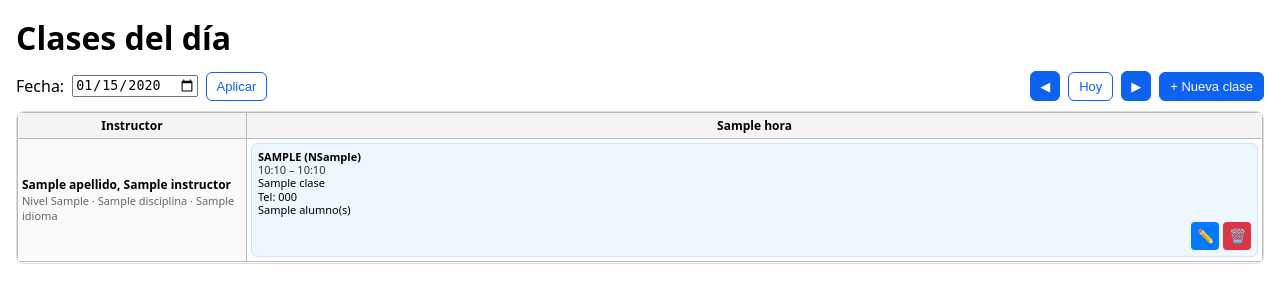
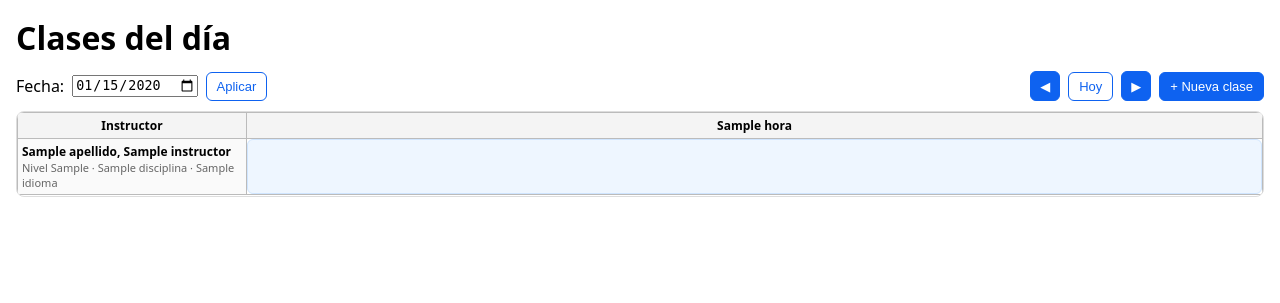
Before and after one commit to miguewiller-commits/plataforma-escuela-nieve, a Django app: template backend/clases/templates/clases/clases_del_dia.html in a window 1280 px wide. Shown: the top 303 px of the page. Run offline with Django 5.2, Linux system fonts and the light colour scheme; the template is opened without the code that fills it: most values are stand-ins (such as "Sample title", 1, 10 or a date in 2020).

Commit message:
clases solo tienen informacion primer bloque y luego siguen con el color respectivo al nivel en boleteria y director

```diff
--- a/backend/clases/templates/clases/clases_del_dia.html
+++ b/backend/clases/templates/clases/clases_del_dia.html
@@ -10,44 +10,158 @@
     /* Toolbar */
     .toolbar { display:flex; gap:8px; align-items:center; margin-bottom:10px; flex-wrap:wrap; }
     .toolbar .spacer { flex:1; }
-    .btn { border:1px solid #0e62f0; background:#0e62f0; color:#fff; padding:6px 10px; border-radius:6px; font-size:13px; text-decoration:none; cursor:pointer; }
+    .btn {
+      border:1px solid #0e62f0;
+      background:#0e62f0;
+      color:#fff;
+      padding:6px 10px;
+      border-radius:6px;
+      font-size:13px;
+      text-decoration:none;
+      cursor:pointer;
+    }
     .btn.secondary { background:#fff; color:#0e62f0; }
-    .btn.icon { width:30px; height:30px; display:inline-flex; align-items:center; justify-content:center; padding:0; }
+    .btn.icon {
+      width:30px;
+      height:30px;
+      display:inline-flex;
+      align-items:center;
+      justify-content:center;
+      padding:0;
+    }
     .btn:hover { filter:brightness(0.95); }
 
     /* Tabla */
     table { border-collapse:collapse; width:100%; font-size:12px; }
     th, td { border:1px solid #bbb; text-align:center; padding:4px; }
     th { background:#f4f4f4; position:sticky; top:0; }
-    .inst-col { width:220px; text-align:left; background:#fafafa; }
+    .inst-col { width:220px; text-align:left; background:#fafafa; padding: 4px;  }
     .inst-nombre { font-weight:600; display:flex; align-items:center; gap:6px; }
     .inst-meta { font-size:11px; color:#666; }
     .badge { padding:2px 8px; border-radius:999px; font-size:12px; }
     .badge-ok { background:#e7f7ef; color:#0d7a49; border:1px solid #bde7d1; }
+    td {
+      position: relative;
+      padding: 0;        /* elimina padding para que el bloque plano toque los bordes */
+}
 
-    .clase-box { text-align:left; background:#eef6ff; border:1px solid #cfe5ff; padding:6px; border-radius:6px; font-size:11px; line-height:1.2; }
+    /* Caja de clase (primer bloque) */
+    .clase-box {
+      text-align:left;
+      background:#eef6ff;
+      border:1px solid #cfe5ff;
+      padding:6px;
+      border-radius:6px;
+      font-size:11px;
+      line-height:1.2;
+      min-height:48px;
+    }
     .disc { font-weight:600; }
     .hora-rango { font-size:11px; color:#333; }
     .empty { color:#bbb; }
 
-    .botonera-clase { margin-top:6px; display:flex; gap:4px; justify-content:flex-end; }
-    .btn-icon-edit { background:#007bff; color:#fff; border:none; border-radius:4px; width:28px; height:28px; font-size:14px; cursor:pointer; }
-    .btn-icon-delete { background:#dc3545; color:#fff; border:none; border-radius:4px; width:28px; height:28px; font-size:14px; cursor:pointer; }
+    .botonera-clase {
+      margin-top:6px;
+      display:flex;
+      gap:4px;
+      justify-content:flex-end;
+    }
+    .btn-icon-edit,
+    .btn-icon-delete {
+      border:none;
+      border-radius:4px;
+      width:28px;
+      height:28px;
+      font-size:14px;
+      cursor:pointer;
+      display:flex;
+      align-items:center;
+      justify-content:center;
+    }
+    .btn-icon-edit  { background:#007bff; color:#fff; }
+    .btn-icon-delete{ background:#dc3545; color:#fff; }
 
     .tabla-wrapper { overflow:auto; border:1px solid #ddd; border-radius:8px; padding-bottom:1px; }
 
+    /* Niveles (colores) */
+    .nivel-1 { background:#d6fcdf; }
+    .nivel-2 { background:#cdcefc; }
+    .nivel-3 { background:#fccfcf; }
+
+    /* Bloques planos (continuación de la clase) */
+/* Bloques planos (continuación de la clase: llenan toda la celda) */
+    .clase-box.plano {
+      position: absolute;
+      inset: 0;            /* = top:0; right:0; bottom:0; left:0 */
+      margin: 0;
+      padding: 0;
+      border-radius: 1;
+      border-width: 1;     /* sin borde, solo color de fondo */
+      box-sizing: border-box;
+    }
+
+
+
     /* Modales */
-    .modal-backdrop { position:fixed; inset:0; background:rgba(0,0,0,0.4); display:none; align-items:center; justify-content:center; z-index:9999; }
-    .modal { background:#fff; border-radius:8px; min-width:280px; max-width:380px; padding:16px; box-shadow:0 20px 50px rgba(0,0,0,0.45); font-size:13px; }
+    .modal-backdrop {
+      position:fixed;
+      inset:0;
+      background:rgba(0,0,0,0.4);
+      display:none;
+      align-items:center;
+      justify-content:center;
+      z-index:9999;
+    }
+    .modal {
+      background:#fff;
+      border-radius:8px;
+      min-width:280px;
+      max-width:380px;
+      padding:16px;
+      box-shadow:0 20px 50px rgba(0,0,0,0.45);
+      font-size:13px;
+    }
     .modal h2 { margin:0 0 8px 0; font-size:14px; font-weight:600; }
     .modal label { display:block; font-weight:600; font-size:12px; margin-top:8px; }
-    .modal input, .modal select { width:100%; padding:6px; font-size:13px; margin-top:2px; box-sizing:border-box; }
+    .modal input, .modal select {
+      width:100%;
+      padding:6px;
+      font-size:13px;
+      margin-top:2px;
+      box-sizing:border-box;
+    }
     .modal-row { display:flex; gap:8px; }
     .modal-row > div { flex:1; }
-    .modal-buttons { display:flex; justify-content:flex-end; gap:8px; margin-top:16px; }
-    .btn-cancel { background:#bbb; color:#000; border:none; border-radius:6px; padding:6px 10px; cursor:pointer; }
-    .btn-edit { background:#007bff; color:#fff; border:none; border-radius:6px; padding:6px 10px; cursor:pointer; }
-    .btn-save { background:#2ecc71; color:#fff; border:none; border-radius:6px; padding:6px 10px; cursor:pointer; }
+    .modal-buttons {
+      display:flex;
+      justify-content:flex-end;
+      gap:8px;
+      margin-top:16px;
+    }
+    .btn-cancel {
+      background:#bbb;
+      color:#000;
+      border:none;
+      border-radius:6px;
+      padding:6px 10px;
+      cursor:pointer;
+    }
+    .btn-edit {
+      background:#007bff;
+      color:#fff;
+      border:none;
+      border-radius:6px;
+      padding:6px 10px;
+      cursor:pointer;
+    }
+    .btn-save {
+      background:#2ecc71;
+      color:#fff;
+      border:none;
+      border-radius:6px;
+      padding:6px 10px;
+      cursor:pointer;
+    }
   </style>
 </head>
 <body>
@@ -100,10 +214,14 @@
           </div>
         </td>
 
-        {% for clase in fila.celdas %}
+        {% for celda in fila.celdas %}
+          {% with clase=celda.clase %}
           <td>
             {% if clase %}
-          <div class="clase-box">
+              {% with inicio=clase.hora_inicio|time:"H:i" %}
+                {% if celda.hora == inicio %}
+                  <!-- Primer bloque: tarjeta completa -->
+                  <div class="clase-box nivel-{{ clase.nivel_clase }}">
                     <div class="disc">{{ clase.disciplina_clase|upper }} (N{{ clase.nivel_clase }})</div>
                     <div class="hora-rango">{{ clase.hora_inicio|time:"H:i" }} – {{ clase.hora_fin|time:"H:i" }}</div>
                     <div>{{ clase.nombre_titular }}</div>
@@ -135,9 +253,15 @@
                     </div>
                   </div>
                 {% else %}
+                  <!-- Bloques siguientes: solo color plano según nivel -->
+                  <div class="clase-box plano nivel-{{ clase.nivel_clase }}">&nbsp;</div>
+                {% endif %}
+              {% endwith %}
+            {% else %}
               <div class="empty">·</div>
             {% endif %}
           </td>
+          {% endwith %}
         {% endfor %}
       </tr>
       {% endfor %}
@@ -150,6 +274,8 @@
       <h2>Nueva clase</h2>
       <form method="POST" action="{% url 'crear_clase' %}">
         {% csrf_token %}
+        <!-- fecha que ve boletería, para que la clase se cree ese día -->
+        <input type="hidden" name="fecha" value="{{ fecha|date:'Y-m-d' }}">
 
         <label>Disciplina</label>
         <select name="disciplina_clase" id="nueva-disciplina" required onchange="filtrarInstructoresCrear()">
@@ -172,7 +298,7 @@
 
         <div class="modal-row">
           <div>
-            <label>Hora inicio (hoy)</label>
+            <label>Hora inicio (día seleccionado)</label>
             <input type="time" name="hora_sola" required>
           </div>
           <div>
```
Also changed, not shown: backend/clases/views.py (+14 -8 lines), backend/director/templates/director/dashboard.html (+63 -14 lines). Lines whose indentation alone changed are shown as unchanged.
